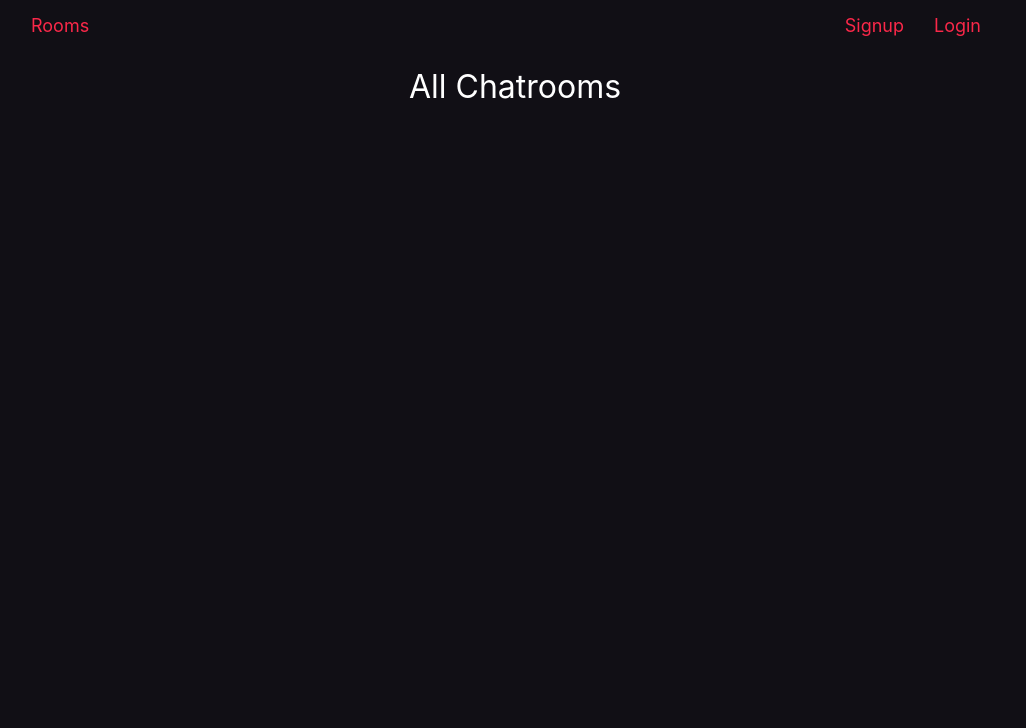
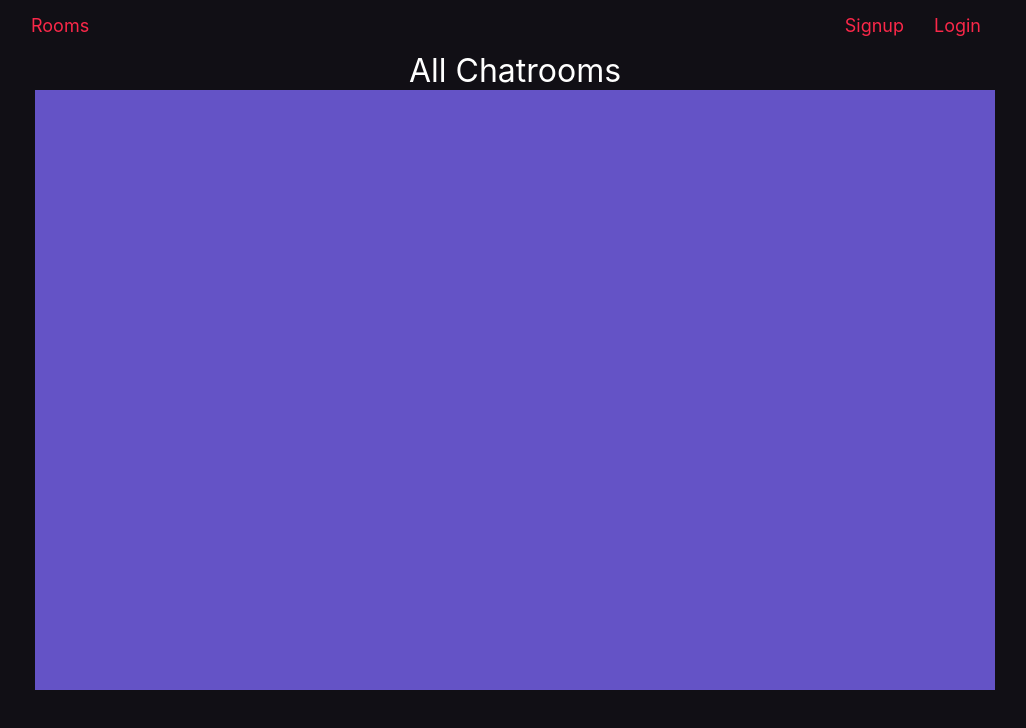
Before and after one commit to saldanaj97/ChatApp, a React (Create React App) app in the folder chat-client/: page / in a window 1280 px wide. Shown: the top 728 px of the page, without its empty margins (125-1151 px from the left). Built offline with nearby package versions, Linux system fonts and the light colour scheme.

Commit message:
Flex has been fixed for the containers

```diff
--- a/chat-client/src/Components/Rooms/ChatStyles.js
+++ b/chat-client/src/Components/Rooms/ChatStyles.js
@@ -1,4 +1,27 @@
 import styled from 'styled-components';
+
+/* This will be used as the main container for everything
+    on the page that is not the navbar */
+export const ChatroomPageContainer = styled.div`
+    height: 100%;
+    width: 100%;
+    display: flex;
+    align-items: center;
+    justify-content: center;
+    flex-direction: column;
+`
+
+/* Used for the page headings on each chat room */
+export const PageHeading = styled.div`
+    color: white;
+    font-size: xx-large;
+`;
+
+export const RoomsContainer = styled.div`
+    height: 75vh;
+    width: 75%;
+    background-color: #6453c6;
+`;
 
 /* Styling for the box that will hold the messages from the chat */
 export const ChatBox = styled.div`
@@ -8,12 +31,3 @@ export const ChatBox = styled.div`
     padding: 16px;
     color: #6453c6;
 `;
-
-/* Used for the page headings on each chat room */
-export const PageHeading = styled.div`
-    display: flex;
-    flex-direction: column;
-    align-items: center;
-    color: white;
-    font-size: xx-large;
-`;
--- a/chat-client/src/Components/Rooms/DisplayRooms.js
+++ b/chat-client/src/Components/Rooms/DisplayRooms.js
@@ -1,12 +1,13 @@
 import React from 'react';
 import './ChatStyles';
-import { ChatBox, PageHeading } from './ChatStyles';
+import { ChatBox, ChatroomPageContainer, PageHeading, RoomsContainer } from './ChatStyles';
 
 const DisplayRooms = () => {
     return (
-        <ChatBox>
+        <ChatroomPageContainer>
             <PageHeading>All Chatrooms</PageHeading>
-        </ChatBox>
+            <RoomsContainer></RoomsContainer>
+        </ChatroomPageContainer>
     )
 }
 
```
